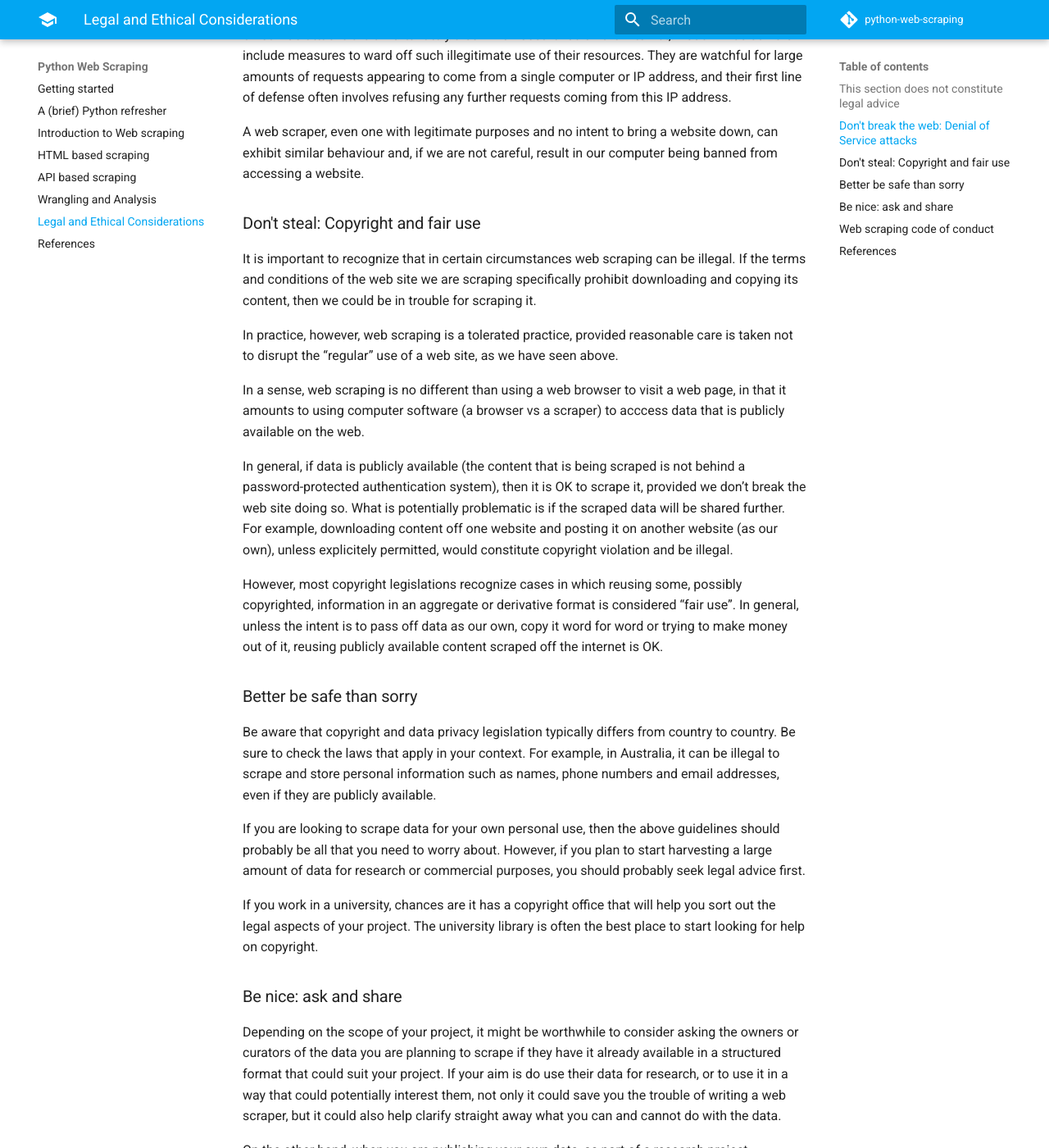
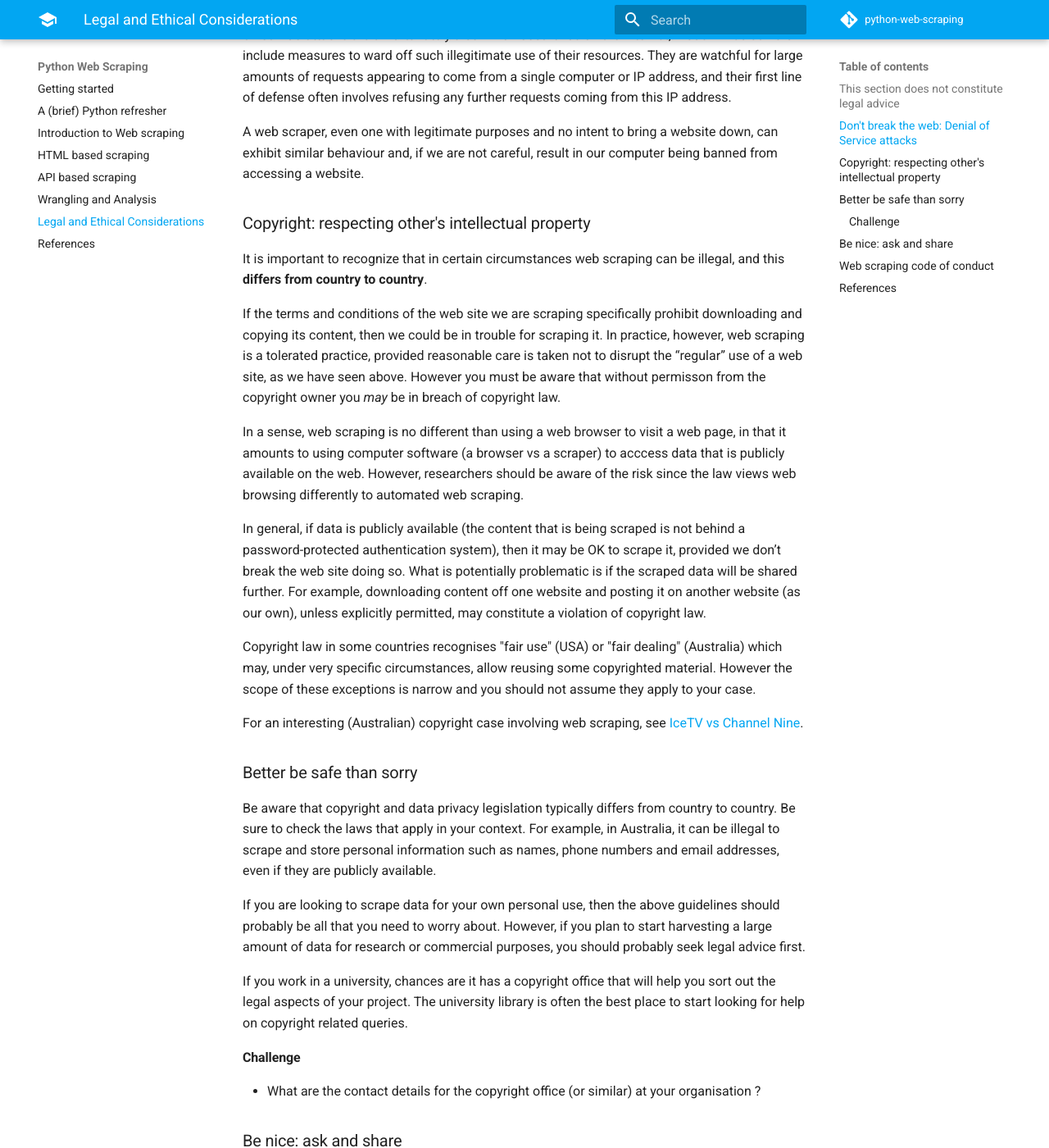
Before and after one commit to MonashDataFluency/python-web-scraping, an MkDocs documentation site: the page built from markdowns/section-5-legal-and-ethical-considerations.md, in a window 1280 px wide and 1400 px high, scrolled down 933 px. Shown: the whole window at 82% size. Built offline with MkDocs 1.6.1 and Material for MkDocs 9.7.7, drawn with Linux system fonts in a browser that asks for light colours; comment, search, counter and statistics services are not loaded.

Commit message:
Integrate suggested changes to copyright section.

```diff
--- a/markdowns/section-5-legal-and-ethical-considerations.md
+++ b/markdowns/section-5-legal-and-ethical-considerations.md
@@ -27,17 +27,19 @@ Since DoS attacks are unfortunately a common occurence on the Internet, modern w
 A web scraper, even one with legitimate purposes and no intent to bring a website down, can exhibit similar behaviour and, if we are not careful, result in our computer being banned from accessing a website.
 
 
-### Don't steal: Copyright and fair use
+### Copyright: respecting other's intellectual property
 
-It is important to recognize that in certain circumstances web scraping can be illegal. If the terms and conditions of the web site we are scraping specifically prohibit downloading and copying its content, then we could be in trouble for scraping it.
+It is important to recognize that in certain circumstances web scraping can be illegal, and this **differs from country to country**.
 
-In practice, however, web scraping is a tolerated practice, provided reasonable care is taken not to disrupt the “regular” use of a web site, as we have seen above.
+If the terms and conditions of the web site we are scraping specifically prohibit downloading and copying its content, then we could be in trouble for scraping it. In practice, however, web scraping is a tolerated practice, provided reasonable care is taken not to disrupt the “regular” use of a web site, as we have seen above. However you must be aware that without permisson from the copyright owner you _may_ be in breach of copyright law.
 
-In a sense, web scraping is no different than using a web browser to visit a web page, in that it amounts to using computer software (a browser vs a scraper) to acccess data that is publicly available on the web.
+In a sense, web scraping is no different than using a web browser to visit a web page, in that it amounts to using computer software (a browser vs a scraper) to acccess data that is publicly available on the web. However, researchers should be aware of the risk since the law views web browsing differently to automated web scraping.
 
-In general, if data is publicly available (the content that is being scraped is not behind a password-protected authentication system), then it is OK to scrape it, provided we don’t break the web site doing so. What is potentially problematic is if the scraped data will be shared further. For example, downloading content off one website and posting it on another website (as our own), unless explicitely permitted, would constitute copyright violation and be illegal.
+In general, if data is publicly available (the content that is being scraped is not behind a password-protected authentication system), then it may be OK to scrape it, provided we don’t break the web site doing so. What is potentially problematic is if the scraped data will be shared further. For example, downloading content off one website and posting it on another website (as our own), unless explicitly permitted, may constitute a violation of copyright law.
 
-However, most copyright legislations recognize cases in which reusing some, possibly copyrighted, information in an aggregate or derivative format is considered “fair use”. In general, unless the intent is to pass off data as our own, copy it word for word or trying to make money out of it, reusing publicly available content scraped off the internet is OK.
+Copyright law in some countries recognises "fair use" (USA) or "fair dealing" (Australia) which may, under very specific circumstances, allow reusing some copyrighted material. However the scope of these exceptions is narrow and you should not assume they apply to your case.
+
+For an interesting (Australian) copyright case involving web scraping, see [IceTV vs Channel Nine](https://www.claytonutz.com/knowledge/2009/april/copyright-in-compilations-under-the-spotlight-in-high-court).
 
 
 ### Better be safe than sorry
@@ -46,7 +48,11 @@ Be aware that copyright and data privacy legislation typically differs from coun
 
 If you are looking to scrape data for your own personal use, then the above guidelines should probably be all that you need to worry about. However, if you plan to start harvesting a large amount of data for research or commercial purposes, you should probably seek legal advice first.
 
-If you work in a university, chances are it has a copyright office that will help you sort out the legal aspects of your project. The university library is often the best place to start looking for help on copyright.
+If you work in a university, chances are it has a copyright office that will help you sort out the legal aspects of your project. The university library is often the best place to start looking for help on copyright related queries.
+
+#### Challenge
+
+- What are the contact details for the copyright office (or similar) at your organisation ?
 
 ### Be nice: ask and share
 
--- a/requirements.txt
+++ b/requirements.txt
@@ -43,6 +43,7 @@ pytz==2019.3
 PyYAML==5.3
 pyzmq==18.1.1
 requests==2.22.0
+setuptools==57.5.0
 six==1.14.0
 soupsieve==1.9.5
 tabulate==0.8.7
```
Also changed, not shown: docs/section-5-legal-and-ethical-considerations/index.html (+42 -11 lines), docs/sitemap.xml (+8 -8 lines), docs/search/search_index.json, 1 other file.
